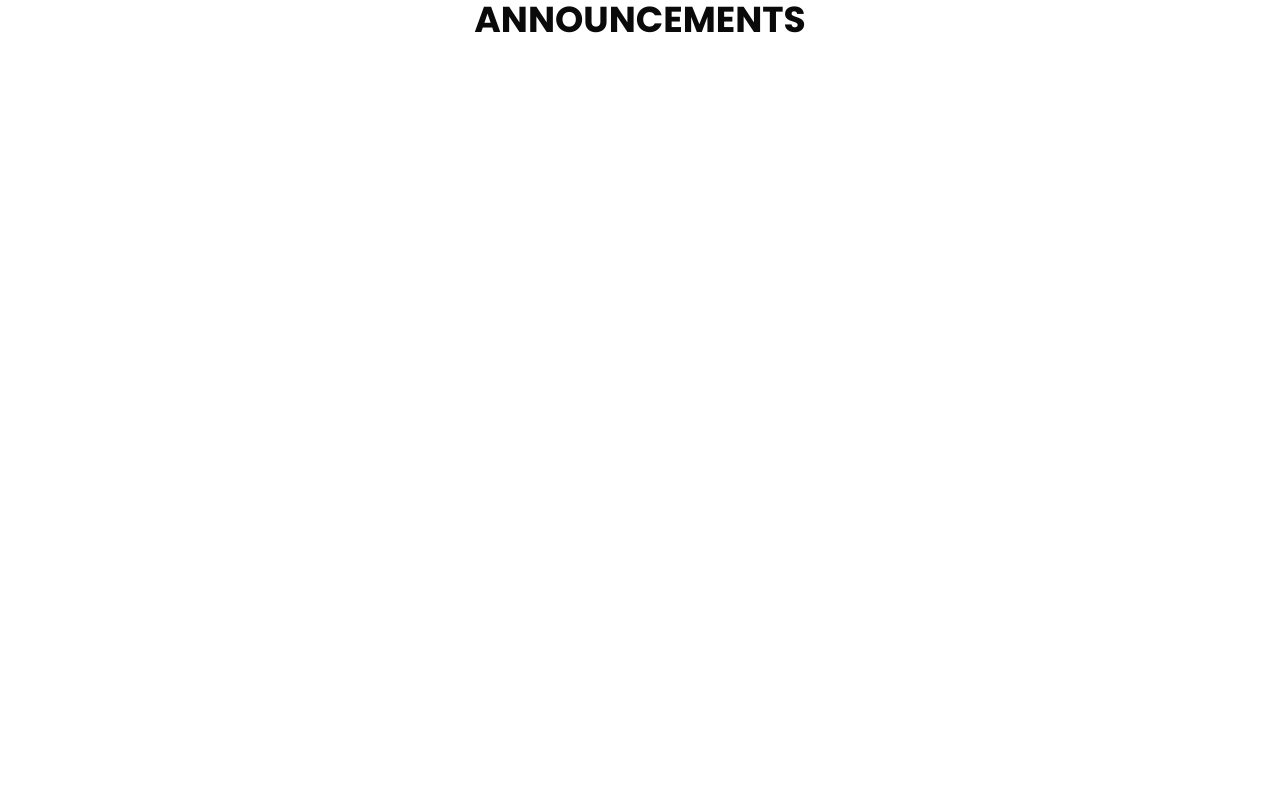
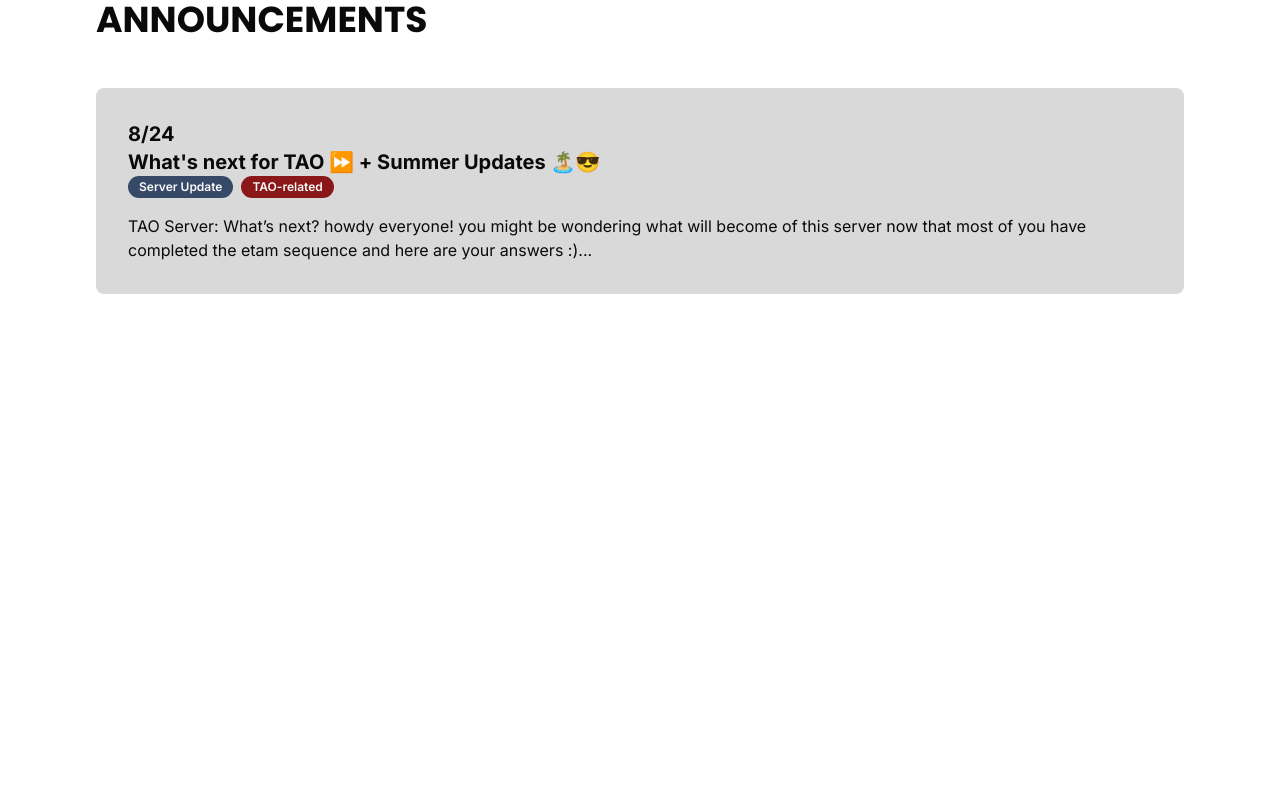
Before and after one commit to TAO-ENGR/club-website, a Next.js app in the folder club-website/: page /announcements in a window 1280 px wide. Shown: the top 800 px of the page. Built offline with nearby package versions, Linux system fonts and the light colour scheme.

Commit message:
made announcement card

```diff
--- a/club-website/src/app/announcements/page.tsx
+++ b/club-website/src/app/announcements/page.tsx
@@ -1,12 +1,39 @@
 import Image from "next/image";
 import { poppins } from "../fonts";
+import { Badge } from "@/components/ui/badge"
 export default function Home(){
     return(
       <main className="flex min-h-screen flex-col items-center justify-between px-8 lg:px-24 gap-12">
-        <div>
+        <div className="flex flex-col gap-12">
           <h1 className='text-4xl font-bold uppercase' style={poppins.style}>
             ANNOUNCEMENTS
           </h1>
+          <div className="">
+            <div className=" bg-[#D9D9D9] p-8 rounded-lg flex flex-col gap-4">
+              <div>
+                <p className=" font-bold text-xl">
+                  8/24
+                </p>
+                <p className=" font-bold text-xl">
+                  What&apos;s next for TAO ⏩ + Summer Updates 🏝️😎
+                </p>
+                <div className=" flex flex-col lg:flex-row gap-2">
+                  <Badge className="bg-[#364967]">
+                    Server Update
+                  </Badge>
+                  <Badge className="bg-[#8B1818]">
+                    <p>TAO-related</p>
+                  </Badge>
+                </div>
+              </div>
+              <div>
+              <p>
+                TAO Server: What’s next?
+                howdy everyone! you might be wondering what will become of this server now that most of you have completed the etam sequence and here are your answers :)...
+              </p>
+              </div>
+            </div>
+          </div>
         </div>
       </main>
     );
```
